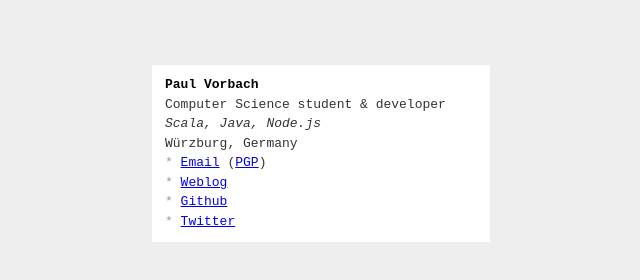
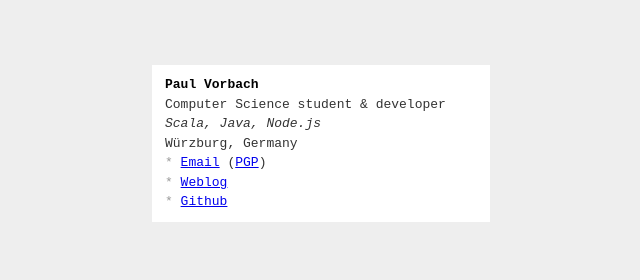
Before and after one commit to pvorb/paul.vorba.ch, a plain HTML site: page public/index.html in a window 1280 px wide. Shown: the whole page, without its empty margins (319-959 px from the left). Drawn offline with Linux system fonts and the light colour scheme.

Commit message:
Remove Twitter

```diff
--- a/public/index.html
+++ b/public/index.html
@@ -23,7 +23,6 @@
         </script>
         <li><a href=https://vorb.de/>Weblog</a></li>
         <li><a href=https://github.com/pvorb>Github</a></li>
-        <li><a href="https://twitter.com/pvorb">Twitter</a></li>
       </ul>
     </div>
   </body>
```
